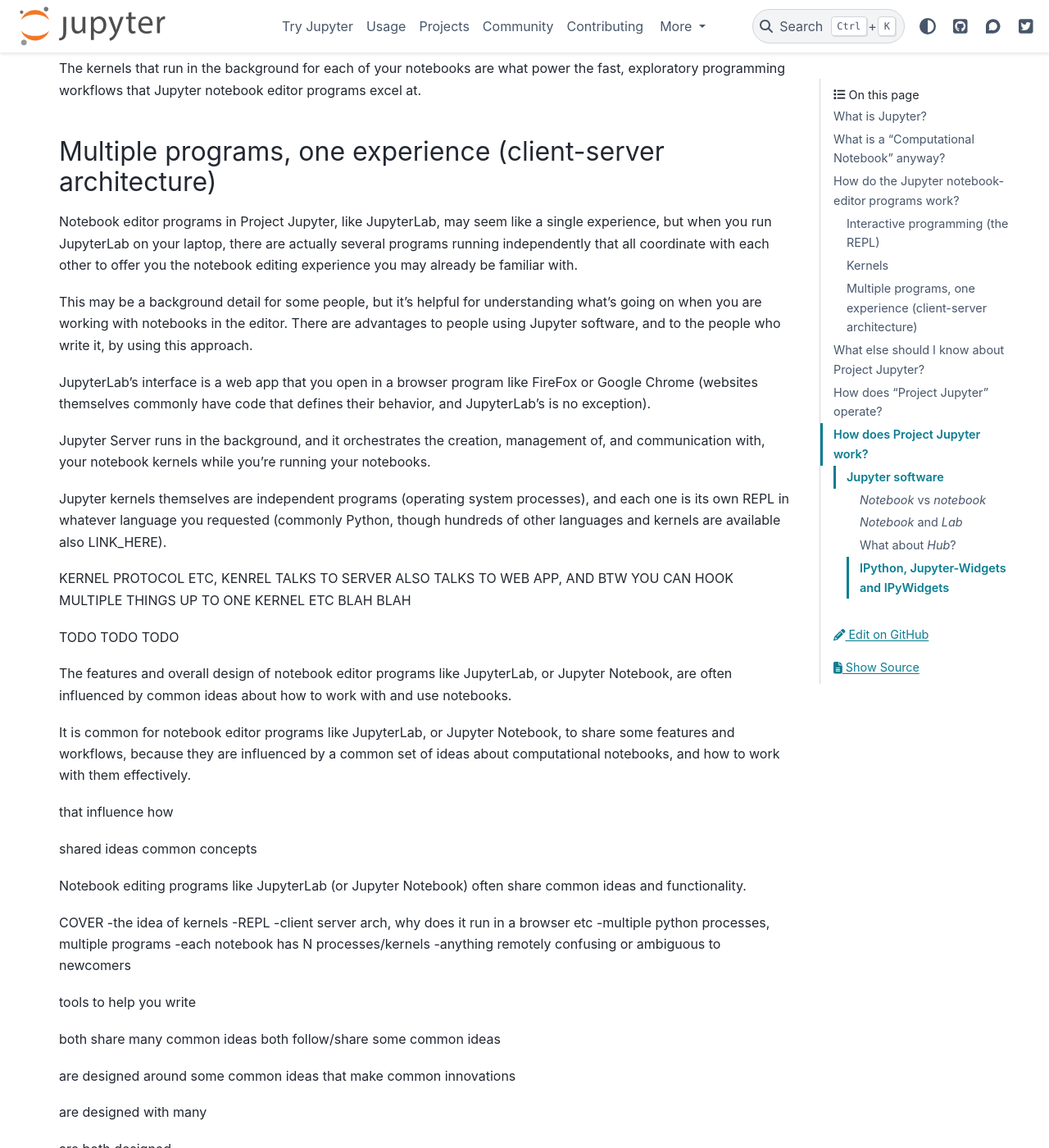
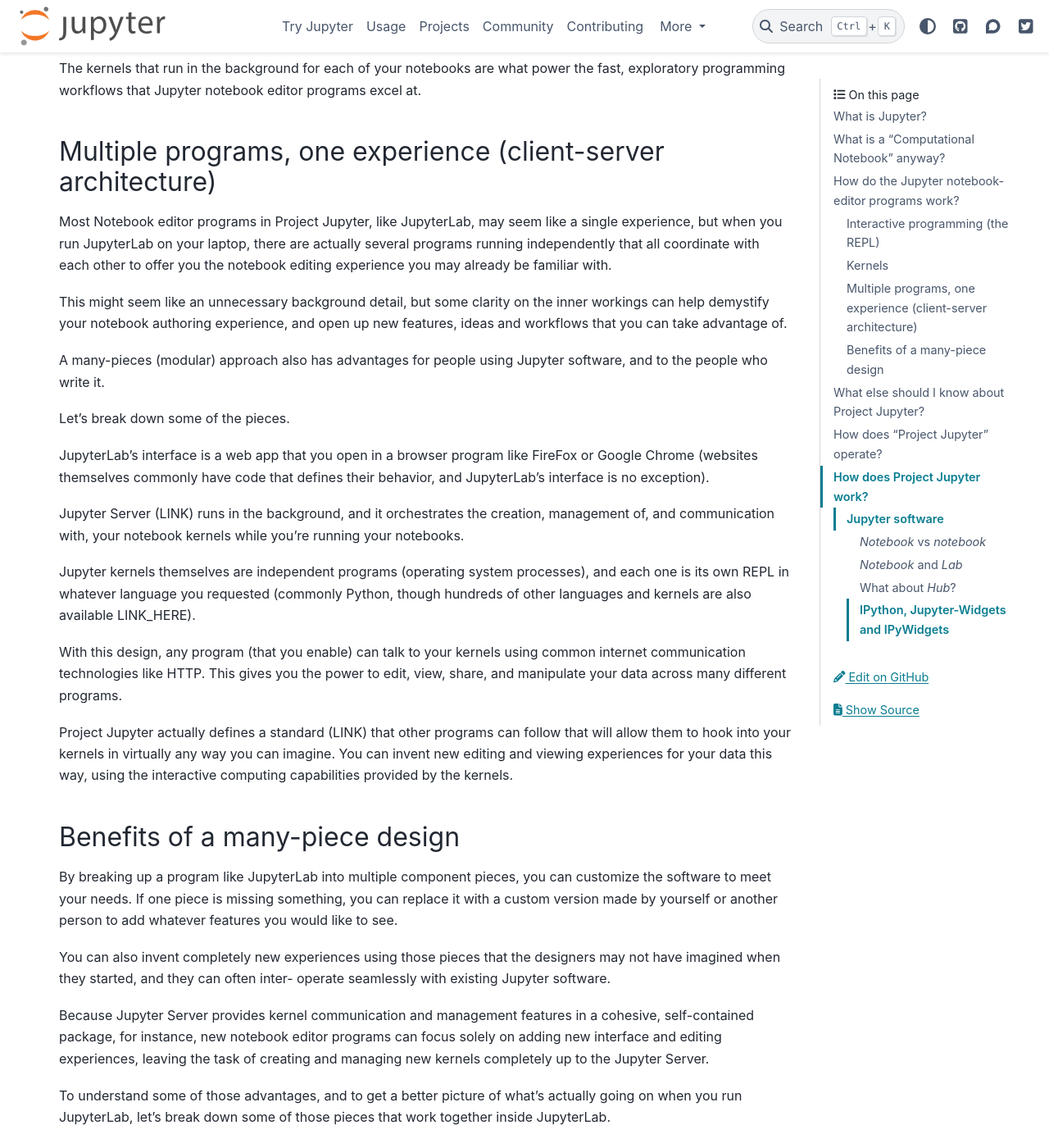
Before and after one commit to jupyter/jupyter, a Sphinx documentation site: the page built from docs/source/what_is_jupyter.md, in a window 1280 px wide and 1400 px high, scrolled down 2644 px. Shown: the whole window at 82% size. Built offline with Sphinx 7.4.7 and the PyData theme 0.15.4, drawn with Linux system fonts in a browser that asks for light colours; pages that are not in the unit, such as notebooks, are missing from menus; some of the changed text lies outside the part shown.

Commit message:
Add and refactor content.

```diff
--- a/docs/source/what_is_jupyter.md
+++ b/docs/source/what_is_jupyter.md
@@ -100,32 +100,75 @@
 
 ## Multiple programs, one experience (client-server architecture)
 
-Notebook editor programs in Project Jupyter, like JupyterLab, may seem like
+Most Notebook editor programs in Project Jupyter, like JupyterLab, may seem like
 a single experience, but when you run JupyterLab on your laptop, there are
 actually several programs running independently that all coordinate with
 each other to offer you the notebook editing experience you may already be
 familiar with.
 
-This may be a background detail for some people, but it's helpful for
-understanding what's going on when you are working with notebooks in the
-editor. There are advantages to people using Jupyter software, and to the
-people who write it, by using this approach.
+This might seem like an unnecessary background detail, but some clarity on
+the inner workings can help demystify your notebook authoring experience, and
+open up new features, ideas and workflows that you can take advantage of.
+
+A many-pieces (modular) approach also has advantages for people using Jupyter
+software, and to the people who write it.
+
+Let's break down some of the pieces.
 
 JupyterLab's interface is a web app that you open in a browser program
 like FireFox or Google Chrome (websites themselves commonly have code
-that defines their behavior, and JupyterLab's is no exception).
+that defines their behavior, and JupyterLab's interface is no exception).
 
-Jupyter Server runs in the background, and it orchestrates the creation,
+Jupyter Server (LINK) runs in the background, and it orchestrates the creation,
 management of, and communication with, your notebook kernels while you're
 running your notebooks.
 
 Jupyter kernels themselves are independent programs (operating system
 processes), and each one is its own REPL in whatever language you
 requested (commonly Python, though hundreds of other languages and
-kernels are available also LINK_HERE).
+kernels are also available LINK_HERE).
+
+With this design, any program (that you enable) can talk to your kernels
+using common internet communication technologies like HTTP. This gives you
+the power to edit, view, share, and manipulate your data across many
+different programs.
+
+Project Jupyter actually defines a standard (LINK) that other programs can
+follow that will allow them to hook into your kernels in virtually any way
+you can imagine. You can invent new editing and viewing experiences for your
+data this way, using the interactive computing capabilities provided by
+the kernels.
+
+## Benefits of a many-piece design
+
+By breaking up a program like JupyterLab into multiple component pieces, you
+can customize the software to meet your needs. If one piece is missing something,
+you can replace it with a custom version made by yourself or another person to
+add whatever features you would like to see.
+
+You can also invent completely new experiences using those pieces that the
+designers may not have imagined when they started, and they can often inter-
+operate seamlessly with existing Jupyter software.
+
+Because Jupyter Server provides kernel communication and management features
+in a cohesive, self-contained package, for instance, new notebook editor
+programs can focus solely on adding new interface and editing experiences,
+leaving the task of creating and managing new kernels completely up to the
+Jupyter Server.
 
 
 
+
+
+
+
+To understand some of those advantages, and to get a better picture of
+what's actually going on when you run JupyterLab, let's break down some of
+those pieces that work together inside JupyterLab.
+
+To better understand what's actually going on when you run JupyterLab, and
+to understand some of those advantages, let's break down some of the pieces
+that work together inside JupyterLab.
 
 KERNEL PROTOCOL ETC, KENREL TALKS TO SERVER ALSO TALKS TO WEB APP,
 AND BTW YOU CAN HOOK MULTIPLE THINGS UP TO ONE KERNEL ETC BLAH BLAH
@@ -133,6 +176,10 @@
 
 TODO TODO TODO
 
+
+ITS AN ADVANBTYAGE BC YOU CAN SWAP PIECES OUT AND ADD NEW BITS ON EASIER ETC
+
+NOTR ALL JUP PROGRAMS ARE LIKE THIS BTW
 
 
 
@@ -456,3 +503,54 @@
 [Python]: https://en.wikipedia.org/wiki/Python_(programming_language)
 [Security]: https://github.com/jupyter/security
 [subprojects]: https://jupyter.org/governance/list_of_subprojects.html
+
+
+
+
+
+
+______
+
+
+This may be a background detail for some people, but it's helpful for
+understanding what's going on when you are working with notebooks in the
+editor. There are advantages to people using Jupyter software, and to the
+people who write it, by using this approach.
+
+This might seem like an unnecessary background detail, but it can make you a
+faster and more effective notebook author by opening up new features, ideas
+and workflows to you that may have previously been a mystery.
+
+but it can help demystify your notebook authoring experiences, and open up new
+new features, ideas and workflows that may have previously been a mystery.
+
+that you can take advantage of.
+This might seem like an unnecessary background detail, but some clarity on
+the inner workings can help demystify your notebook authoring experience,
+and open up new features, ideas and workflows that you can take advantage of.
+
+This many-pieces approach also has advantages for people using Jupyter
+software, and to the people who write it.
+
+but some clarity on the inner workings can help demystify your notebook
+authoring experience, and open up new features, ideas and workflows
+that you can take advantage of.
+
+demystify parts of the program that
+demystify features that may not make sense,
+
+easier faster new
+but it can help demystify parts of the program and make your editing
+
+but it can help demystify the experience of authoring your notebooks, and open
+up new features, ideas and workflows that may have previousliy been a mystery.
+
+This might seem like an unnecessary background detail, but it can make you a
+faster and more effective notebook author by opening up new features, ideas
+and workflows to you that may have previously been a mystery.
+
+but knowing how the program works can open up new ideas, workflows and features to you, when you're authoring notebooks,
+
+but more clarity about how the program works can open up new
+
+but more clarity can open up new ideas, workflows and features to you, when you're authoring notebooks,
```
